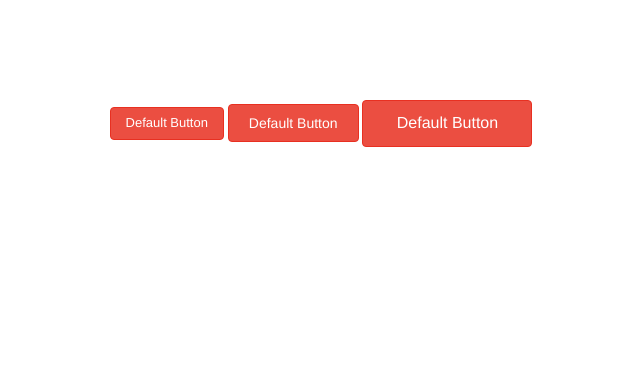
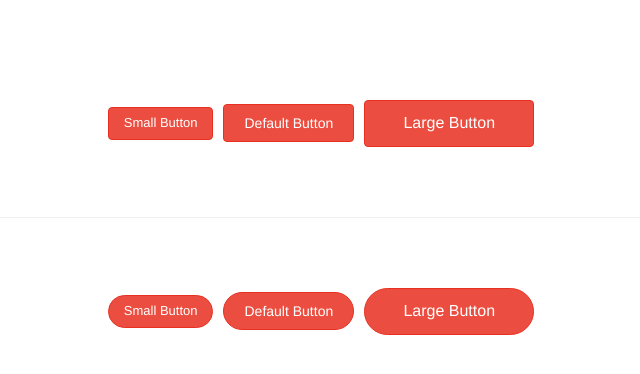
Before and after one commit to fromDevBhoomi/lessLearning, a website: page sl-buttons.html in a window 1280 px wide. Shown: the whole page, without its empty margins (319-959 px from the left). Drawn offline with nearby package versions, Linux system fonts and the light colour scheme.

Commit message:
Shape variant buttons demo added

```diff
--- a/sass/_buttons.scss
+++ b/sass/_buttons.scss
@@ -30,3 +30,8 @@
 	font-size:13px;
 	padding:6px 15px;
 }
+
+/* Shape Variant */
+.sl-btn-rounded {
+	@include roundedCorners(100px);
+}
--- a/sass/_sl-demo.scss
+++ b/sass/_sl-demo.scss
@@ -18,9 +18,23 @@ button:focus,
 }
 
 .sl-demo-wrapper {
+	display:flex;
 	width:100%;
 	max-width:1000px;
 	margin:0 auto;
 	padding:100px 0 0;
-	text-align:center;
+	justify-content:center;
+	align-items:center;
+
+
+	& > .sl-btn {
+		margin:0 5px;
+	}
+
+	& + & {
+		border-top:1px #eee solid;
+		margin-top:70px;
+		padding-top:70px;
+	}
+
 }
--- a/sl-buttons.html
+++ b/sl-buttons.html
@@ -16,10 +16,19 @@
 
 <body>
 	<div class="sl-demo-wrapper">
-		<button class="btn sl-btn sl-btn-small" type="button">Default Button</button>
+		<button class="btn sl-btn sl-btn-small" type="button">Small Button</button>
 		<button class="btn sl-btn" type="button">Default Button</button>
-		<button class="btn sl-btn sl-btn-large" type="button">Default Button</button>
+		<button class="btn sl-btn sl-btn-large" type="button">Large Button</button>
 	</div>
+
+	<!-- Rounded Corner Buttons -->
+	<div class="sl-demo-wrapper">
+		<button class="btn sl-btn sl-btn-rounded sl-btn-small" type="button">Small Button</button>
+		<button class="btn sl-btn sl-btn-rounded" type="button">Default Button</button>
+		<button class="btn sl-btn sl-btn-rounded sl-btn-large" type="button">Large Button</button>
+	</div>
+
+
 
 
 
```
Also changed, not shown: css/main.css.
